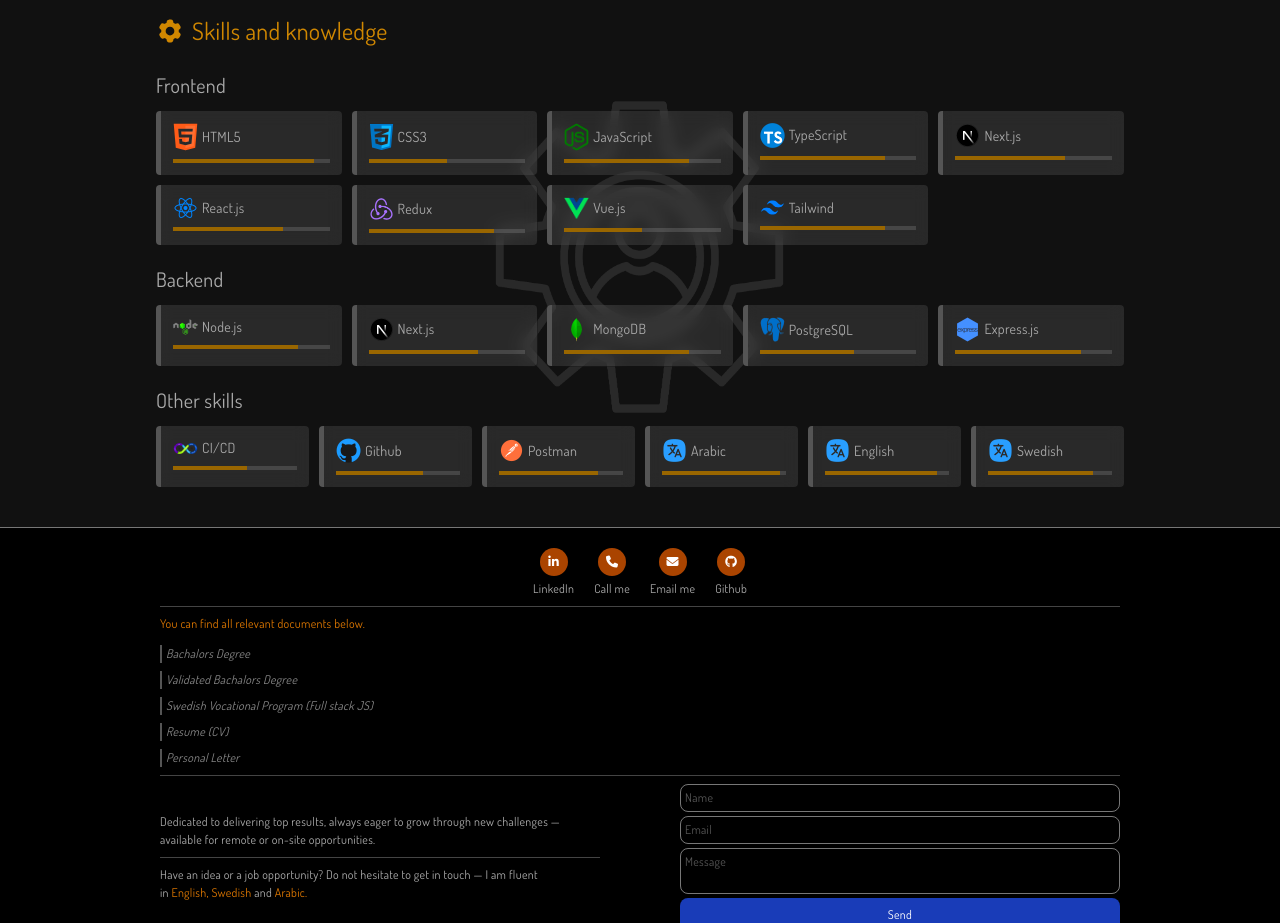
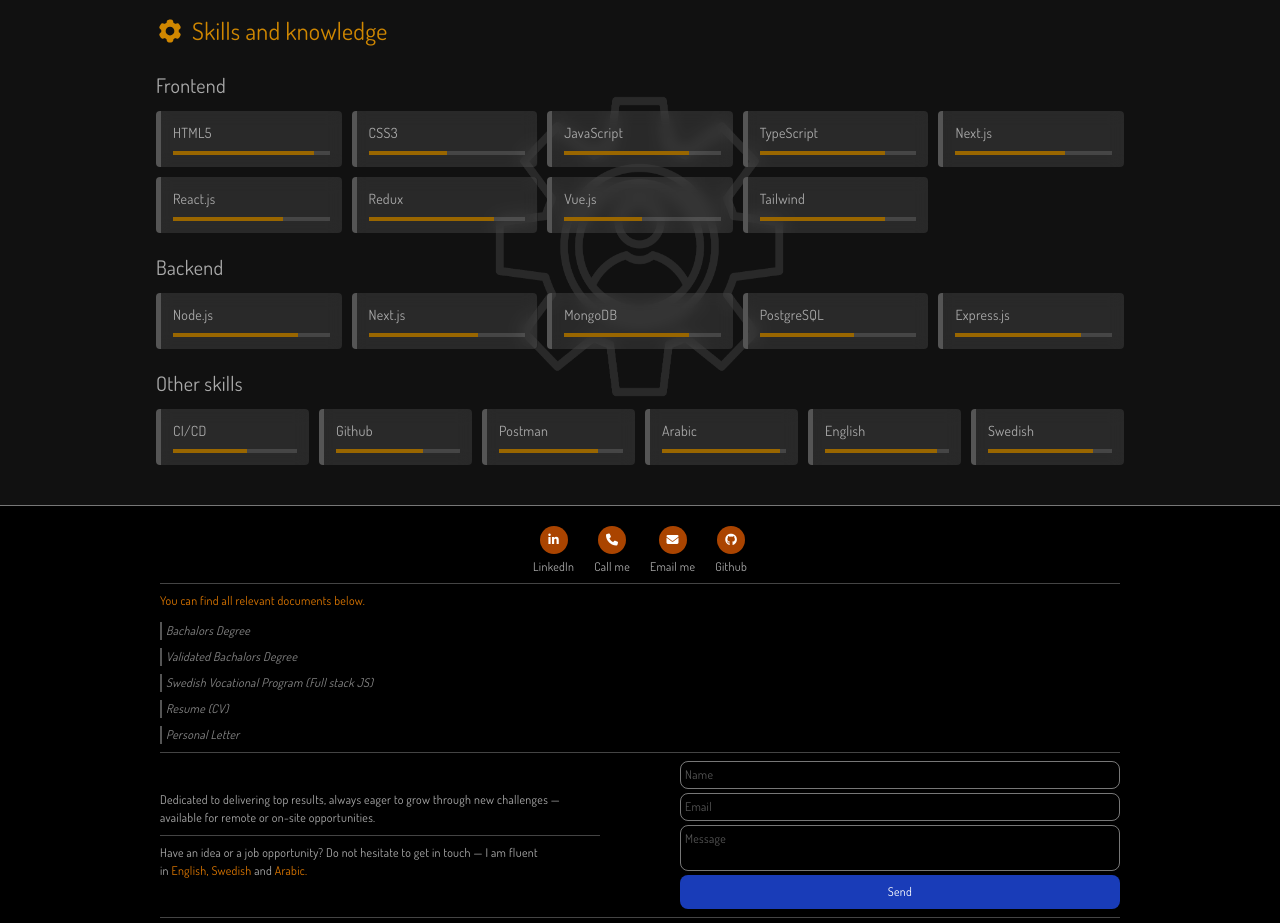
Before and after one commit to MustafaAltaie/portfolio-english, a Next.js app: page / in a window 1280 px wide. Shown: the part 1820-2743 px from the top of the page. Built offline with nearby package versions, Linux system fonts and the light colour scheme; no server answers.

Commit message:
testing image lagging

```diff
--- a/src/app/components/Skills/Backend/Skill.tsx
+++ b/src/app/components/Skills/Backend/Skill.tsx
@@ -1,6 +1,6 @@
 import React from 'react';
 import { FSkill } from '../../../../../types/Skills';
-import Image from 'next/image';
+
 
 interface SkillProps {
     skill: FSkill
@@ -10,13 +10,7 @@
     return (
         <div className='skillCard p-3 flex flex-col gap-2 rounded-sm backdrop-blur-sm'>
             <div className='flex gap-1 items-center'>
-                <Image
-                    src={skill.image}
-                    alt='Image'
-                    width={20}
-                    height={20}
-                    loading='lazy'
-                />
+
                 <h1 className='text-sm'>{skill.title}</h1>
             </div>
             <div className='skillLevel w-full h-1'>
--- a/src/app/components/Skills/Frontend/Skill.tsx
+++ b/src/app/components/Skills/Frontend/Skill.tsx
@@ -1,6 +1,6 @@
 'use client';
 import React from 'react';
-import Image from 'next/image';
+
 import { FSkill } from '../../../../../types/Skills';
 
 interface SkillProps {
@@ -11,13 +11,7 @@
     return (
         <div className='skillCard p-3 flex flex-col gap-2 rounded-sm backdrop-blur-sm'>
             <div className='flex gap-1 items-center'>
-                <Image
-                    src={skill.image}
-                    alt='Image'
-                    width={20}
-                    height={20}
-                    loading='lazy'
-                />
+
                 <h1 className='text-sm'>{skill.title}</h1>
             </div>
             <div className='skillLevel w-full h-1'>
--- a/src/app/components/Skills/Other/Skill.tsx
+++ b/src/app/components/Skills/Other/Skill.tsx
@@ -1,6 +1,6 @@
 import React from 'react';
 import { FSkill } from '../../../../../types/Skills';
-import Image from 'next/image';
+
 
 interface SkillProps {
     skill: FSkill
@@ -10,13 +10,7 @@
     return (
         <div className='skillCard p-3 flex flex-col gap-2 rounded-sm backdrop-blur-sm'>
             <div className='flex gap-1 items-center'>
-                <Image
-                    src={skill.image}
-                    alt='Image'
-                    width={20}
-                    height={20}
-                    loading='lazy'
-                />
+
                 <h1 className='text-sm'>{skill.title}</h1>
             </div>
             <div className='skillLevel w-full h-1'>
```
